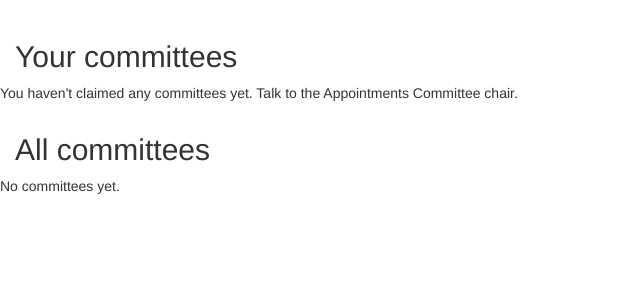
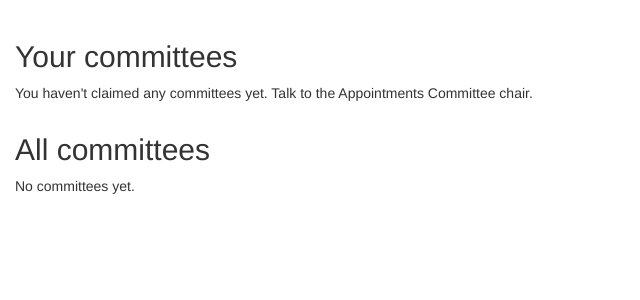
Before and after one commit to egmowens/litapplications, a Django app: template litapplications/committees/templates/committees/committee_list.html in a window 1280 px wide. Shown: the part 228-528 px from the top of the page, without its empty margins (0-640 px from the left). Run offline with Django 3.2, Linux system fonts and the light colour scheme; the template is opened without the code that fills it, so the values that code supplies are empty; parts of the project's set-up code (start-up, migrations or seed data) failed here and were passed over; some libraries are stand-ins or nearby versions.

Commit message:
fix layout bug

```diff
--- a/litapplications/committees/templates/committees/committee_list.html
+++ b/litapplications/committees/templates/committees/committee_list.html
@@ -6,10 +6,12 @@
     {% for committee in your_committees %}
       {% include "committees/committee_panel.html" %}
     {% empty %}
+      <div class="col-xs-12">
         <p>
           You haven't claimed any committees yet. Talk to the Appointments
           Committee chair.
         </p>
+      </div>
     {% endfor %}
   </div>
 
@@ -19,9 +21,11 @@
     {% for committee in object_list %}
       {% include "committees/committee_panel.html" %}
     {% empty %}
+      <div class="col-xs-12">
         <p>
           No committees yet.
         </p>
+      </div>
     {% endfor %}
   </div>
 {% endblock content %}
```
Lines whose indentation alone changed are shown as unchanged.
